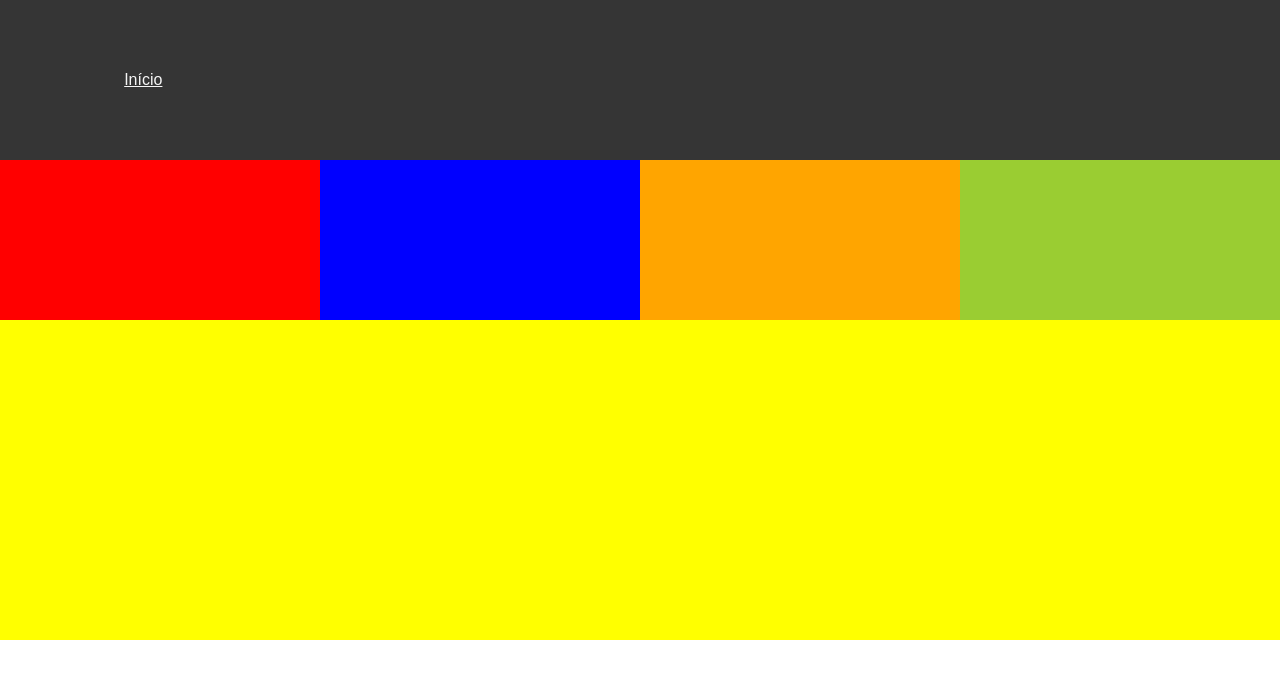
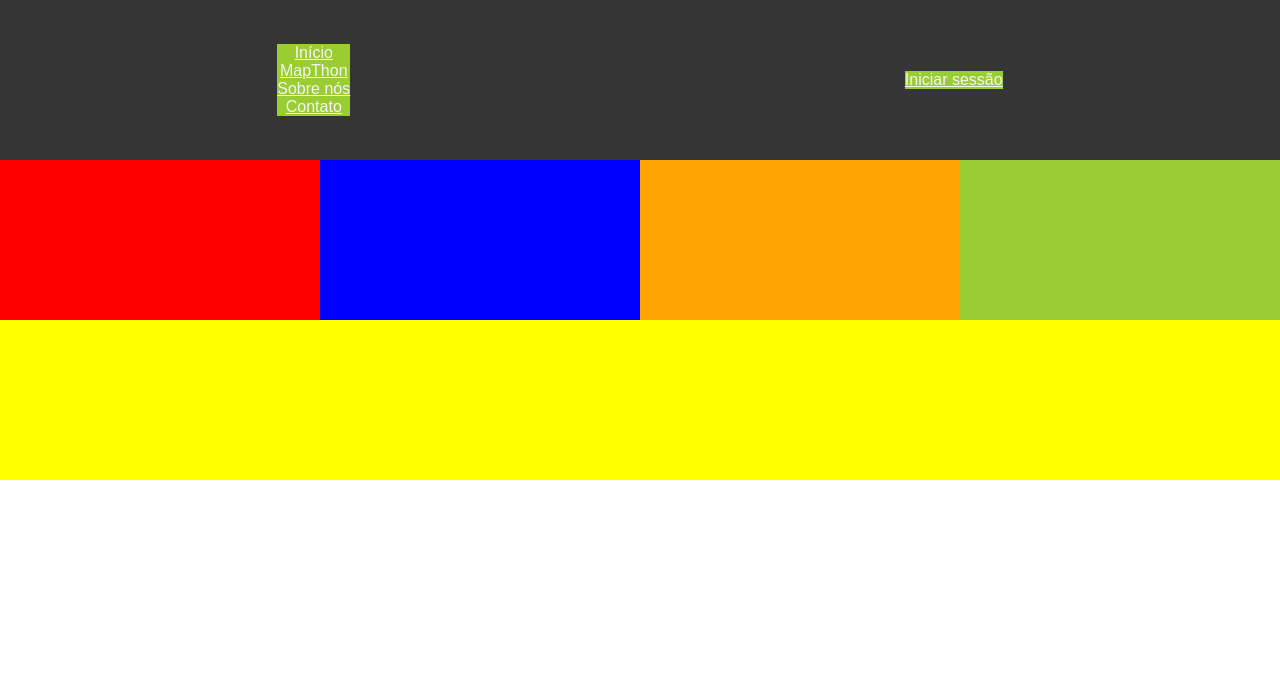
Before and after one commit to JohnWill34/MobThon, a Django app: page / in a window 1280 px wide. Shown: the top 679 px of the page. Run offline with Django 3.2, Linux system fonts and the light colour scheme.

Commit message:
info1.2.1

```diff
--- a/app/static/css/style.css
+++ b/app/static/css/style.css
@@ -5,8 +5,13 @@ body{
                          'header section aside div'
                          'footer footer footer footer';
 
-    grid-template-rows: 20vh 20vh 40vh ;
+    grid-template-rows: 20vh 20vh 20vh 20vh;
 
+}
+
+nav{
+    display: flex;
+    align-content: space-around;
 }
 
 
--- a/app/templates/index.html
+++ b/app/templates/index.html
@@ -12,11 +12,21 @@
 </head>
 <body>
     <nav>
-        <a href="">Início</a>
-        <a href=""></a>
-        <a href=""></a>
-        <a href=""></a>
-        <a href=""></a>
+
+        <img src="" alt="">
+
+        <div class="Menu">
+            <a href="">Início</a>
+            <a href="">MapThon</a>
+            <a href="">Sobre nós</a>
+            <a href="">Contato</a>
+        </div>
+
+        <div class="User">
+            <a href="">Iniciar sessão</a>
+        </div>
+
+
     </nav>
     <header></header>
     <section></section>
```
